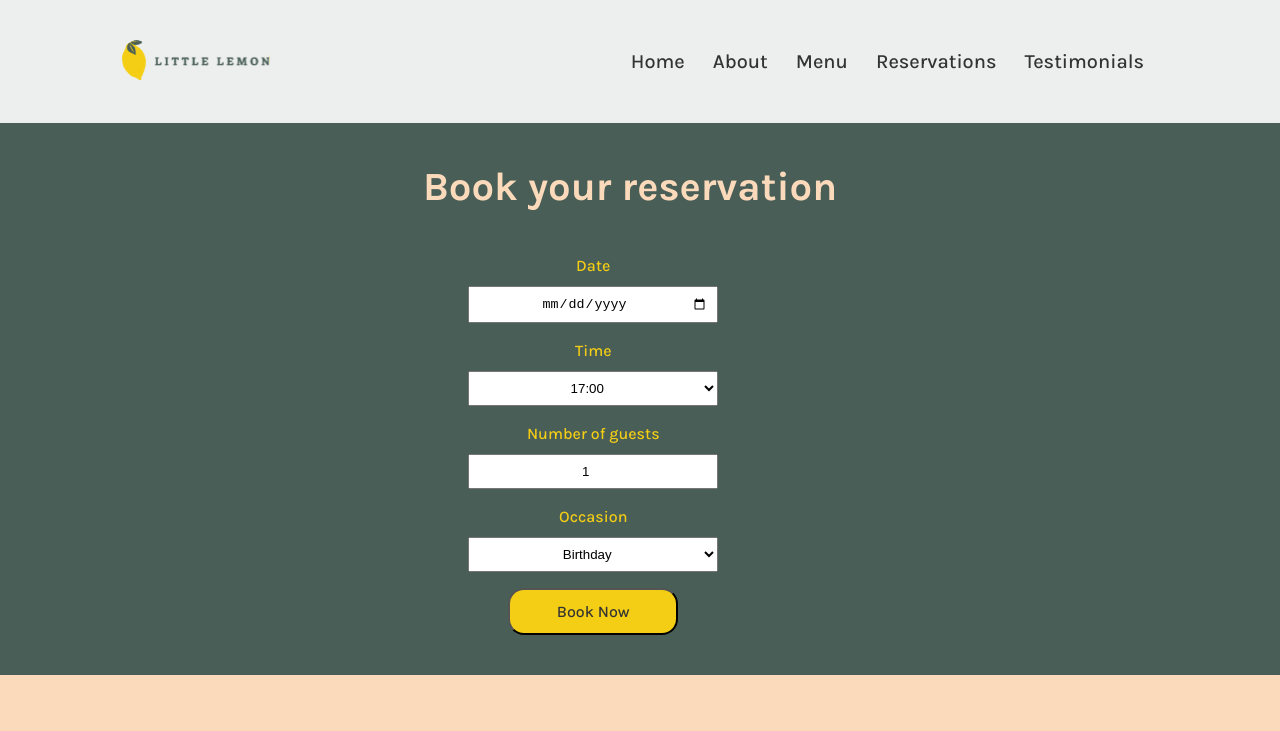
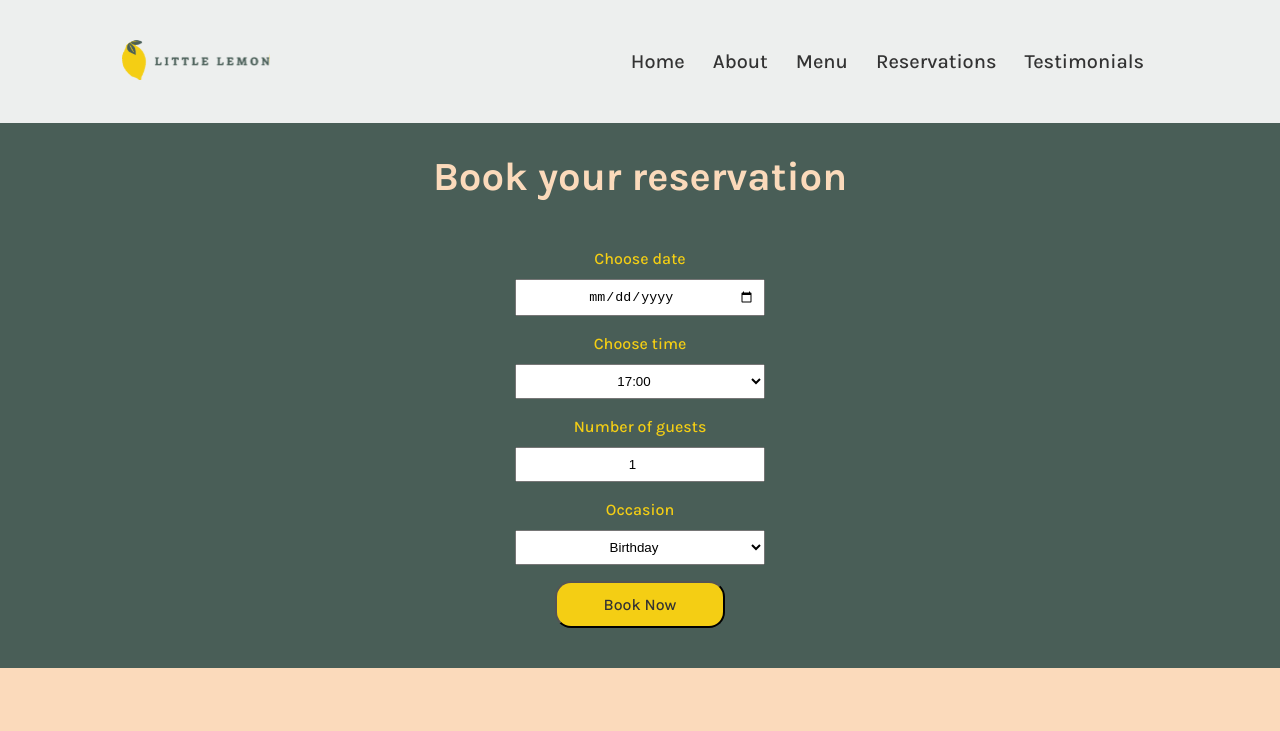
Before and after one commit to mklmng/little-lemon, a React (Create React App) app: page /booking in a window 1280 px wide. Shown: the top 731 px of the page. Built offline with nearby package versions, Linux system fonts and the light colour scheme; a web font is replaced by a local one.

Commit message:
Add fetch API and booking confirmation page

```diff
--- /dev/null
+++ b/src/api/api.js
@@ -0,0 +1,27 @@
+export const seededRandom = function (seed) {
+  var m = 2 ** 35 - 31;
+  var a = 185852;
+  var s = seed % m;
+  return function () {
+      return (s = s * a % m) / m;
+  };
+}
+
+export const fetchAPI = function (date) {
+  let result = [];
+  let random = seededRandom(date);
+
+  for (let i = 17; i <= 23; i++) {
+      if (random() < 0.5) {
+          result.push(i + ':00');
+      }
+      if (random() < 0.5) {
+          result.push(i + ':30');
+      }
+  }
+
+  return result;
+};
+export const submitAPI = function (formData) {
+  return true;
+};
--- a/src/components/BookingForm.css
+++ b/src/components/BookingForm.css
@@ -1,11 +1,15 @@
 .booking-form {
-  padding: 1.5rem;
-  grid-column: 3 / 12;
-  grid-row: 3 / 3;
+  display: grid;
+  justify-content: center;
+  align-content: center;
+  grid-column: 1 / -1;
+  grid-row: 1 / span 3;
   border-radius: 16px;
   font-family: var(--secondary-font);
   font-size: 16px;
   line-height: 1.5;
+  padding: 1.5rem;
+
 }
 
 .booking-form label {
--- a/src/components/BookingForm.js
+++ b/src/components/BookingForm.js
@@ -1,34 +1,75 @@
-import { useState } from 'react';
-import './BookingForm.css';
+import { useState } from "react";
+import "./BookingForm.css";
 
-export default function BookingForm({ availableTimes, dispatch }) {
-  const [bookingTime, setTime] = useState('');
-  const [guests, setGuests] = useState(1);
-  const [occasion, setOccasion] = useState('');
+export default function BookingForm({ availableTimes, dispatch, submitForm }) {
+  const [bookingData, setData] = useState({
+    bookingTime: "",
+    guests: 1,
+    occasion: "",
+  });
+
+  const {bookingTime, guests, occasion} = bookingData;
+
+  const handleSubmit = (e) => {
+    e.preventDefault();
+    submitForm(bookingData);
+  };
 
   return (
-    <form className='booking-form'>
-      <label htmlFor="res-date">Date</label>
-      <input type="date" id="res-date" onChange={
-        (e) => dispatch({type:"book a date", payload: e.target.value})} />
+    <form onSubmit={handleSubmit}>
+      <label htmlFor="res-date">Choose date</label>
+      <input
+        type="date"
+        id="res-date"
+        onChange={(e) =>
+          dispatch({ type: "book a date", payload: e.target.value })
+        }
+      />
 
-      <label htmlFor="res-time">Time</label>
-      <select id="res-time" onChange={(e) => setTime(e.target.value)} value={bookingTime}>
-        {availableTimes?.map((reservationTime, index) => {
-            return (
-              <option key={index}>{reservationTime}</option>
-            );
+      <label htmlFor="res-time">Choose time</label>
+      <select
+        id="res-time"
+        onChange={(e) =>
+          setData({
+            ...bookingData,
+            bookingTime: e.target.value,
           })
         }
+        value={bookingTime}
+      >
+        {availableTimes?.map((reservationTime, index) => {
+          return <option key={index}>{reservationTime}</option>;
+        })}
       </select>
       <label htmlFor="guests">Number of guests</label>
-      <input type="number" placeholder="1" min="1" max="10" id="guests" onChange={(e) => setGuests(e.target.value)} value={guests} />
+      <input
+        type="number"
+        placeholder="1"
+        min="1"
+        max="10"
+        id="guests"
+        onChange={(e) =>
+          setData({
+            ...bookingData,
+            guests: e.target.value,
+          })
+        }
+        value={guests}
+      />
       <label htmlFor="occasion">Occasion</label>
-      <select id="occasion" onChange={(e) => setOccasion(e.target.value)} value={occasion}>
-          <option>Birthday</option>
-          <option>Anniversary</option>
+      <select
+        id="occasion"
+        onChange={(e) =>
+          setData({
+            ...bookingData,
+            occasion: e.target.value
+          })}
+        value={occasion}
+      >
+        <option>Birthday</option>
+        <option>Anniversary</option>
       </select>
-      <input type="submit" value="Book Now" className='cta' />
+      <input type="submit" value="Book Now" className="cta" />
     </form>
   );
 }
--- a/src/components/BookingPage.css
+++ b/src/components/BookingPage.css
@@ -5,9 +5,7 @@
 
 .bg-reservations h3{
   text-align: center;
-  grid-column: 1 / 14;
-  grid-row: 2 / 2;
-  padding-bottom: 0;
+  padding-bottom: 2.5rem;
   color: var(--secondary-cream);
 }
 
--- a/src/components/BookingPage.js
+++ b/src/components/BookingPage.js
@@ -1,11 +1,13 @@
-import BookingForm from "./BookingForm";
+import BookingForm from './BookingForm';
 import './BookingPage.css';
 
-export default function BookingPage({availableTimes, dispatch}) {
+export default function BookingPage({availableTimes, dispatch, submitForm}) {
   return (
-    <article className="bg-reservations">
-      <h3>Book your reservation</h3>
-      <BookingForm availableTimes={availableTimes} dispatch={dispatch} />
+    <article className='bg-reservations'>
+      <div className="booking-form">
+        <h3>Book your reservation</h3>
+        <BookingForm availableTimes={availableTimes} dispatch={dispatch} submitForm={submitForm} />
+      </div>
     </article>
-  )
+  );
 }
--- a/src/components/CallToAction.js
+++ b/src/components/CallToAction.js
@@ -10,7 +10,7 @@ export default function CallToAction() {
         <p className='homepage-text'>
           We are a family owned Mediterranean restaurant, focused on traditional recipes served with a modern twist.
         </p>
-        <a href="/reservations" className="cta">
+        <a href="/booking" className="cta">
           Reserve a Table
         </a>
       </div>
--- /dev/null
+++ b/src/components/ConfirmedBooking.css
@@ -0,0 +1,32 @@
+.bg-confirmation-page{
+  background: var(--primary-green);
+  grid-template-rows: 20vh auto 20vh;
+}
+.confirmed-booking{
+  grid-column: 1 / -1;
+  grid-row: 2 / 2;
+  display: grid;
+  justify-content: center;
+  align-content: center;
+  color: var(--highlight-light-grey)
+}
+
+.confirmed-booking span{
+  display: block;
+  text-align: center;
+}
+
+.message{
+  padding-bottom: 2rem;
+}
+
+.confirmed-booking .cta a{
+  color: var(--highlight-dark-grey);
+  text-decoration: none;
+}
+
+.cta-big{
+  display: block;
+  padding: 1rem;
+  width: initial;
+}
--- /dev/null
+++ b/src/components/ConfirmedBooking.js
@@ -0,0 +1,15 @@
+import {Link} from "react-router-dom";
+import './ConfirmedBooking.css';
+
+export default function ConfirmedBooking() {
+  return (
+    <article className="bg-confirmation-page">
+      <div className="confirmed-booking">
+        <span className="message">Your booking has been confirmed.</span>
+        <span className="cta cta-big">
+        <Link to="/booking">Return to reservations</Link>
+      </span>
+      </div>
+    </article>
+  );
+}
--- a/src/components/Main.js
+++ b/src/components/Main.js
@@ -1,27 +1,39 @@
+import { useReducer } from 'react';
+import {Routes, Route, useNavigate } from "react-router-dom";
+import {fetchAPI, submitAPI} from '../api/api';
+
 import './Main.css';
-import {Routes, Route} from "react-router-dom";
-import { useReducer } from 'react';
 
 import Homepage from './Homepage';
 import Specials from './Specials';
 import CustomersSay from './CustomersSay';
 import BookingPage from './BookingPage';
 import Chicago from './Chicago';
+import ConfirmedBooking from './ConfirmedBooking';
 
 function initializeTimes() {
-  return { availableTimes: ["17:00","18:00","19:00","20:00","21:00","22:00"] };
+  const today = new Date ();
+  return { availableTimes: fetchAPI(today) };
 }
 
 function updateTimes(state, action) {
   if (action.type === "book a date") {
-    return { ...state, availableTimes: state.availableTimes}
+    const updatedDate = new Date(action.payload);
+    return { ...state, availableTimes: fetchAPI(updatedDate)}
   }
 }
 
-export { initializeTimes, updateTimes };
+export { initializeTimes, updateTimes, fetchAPI };
 
 export default function Main() {
   const [state, dispatch] = useReducer(updateTimes,{},initializeTimes);
+  const navigate = useNavigate();
+
+  function submitForm(formData) {
+    if (submitAPI(formData) === true){
+      navigate("/confirmed-booking");
+    }
+  }
 
   return (
     <main>
@@ -30,7 +42,8 @@ export default function Main() {
         <Route path="/menu" element={<Specials />} />
         <Route path="/testimonials" element={<CustomersSay />} />
         <Route path="/about" element={<Chicago />} />
-        <Route path="/booking" element={<BookingPage availableTimes={state.availableTimes} dispatch={dispatch} />} />
+        <Route path="/booking" element={<BookingPage availableTimes={state.availableTimes} dispatch={dispatch} submitForm={submitForm} />} />
+        <Route path="/confirmed-booking" element={<ConfirmedBooking />} />
       </Routes>
     </main>
   )
```
Also changed, not shown: 1 other file (tests, documents, lock files or other folders).
